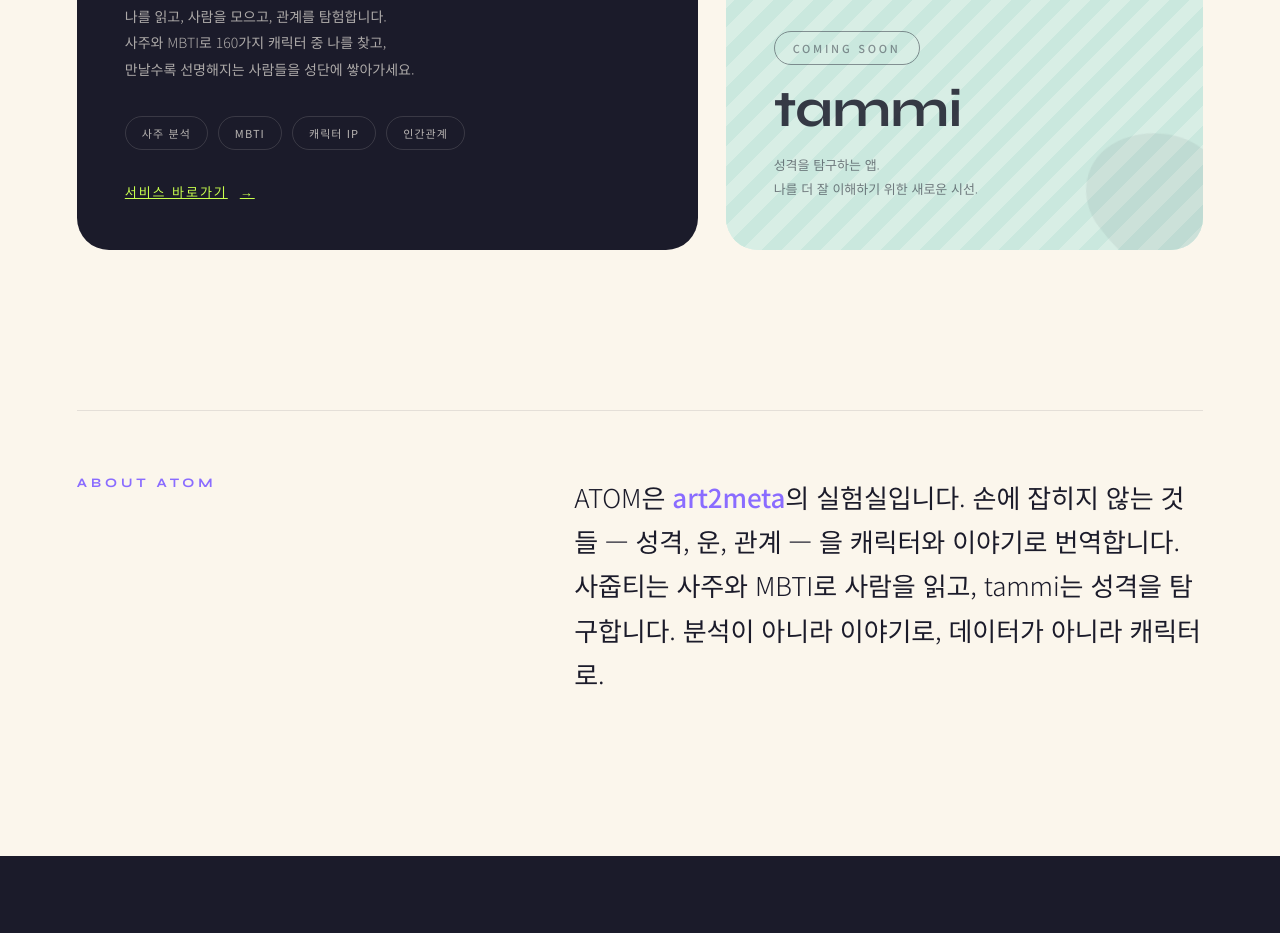
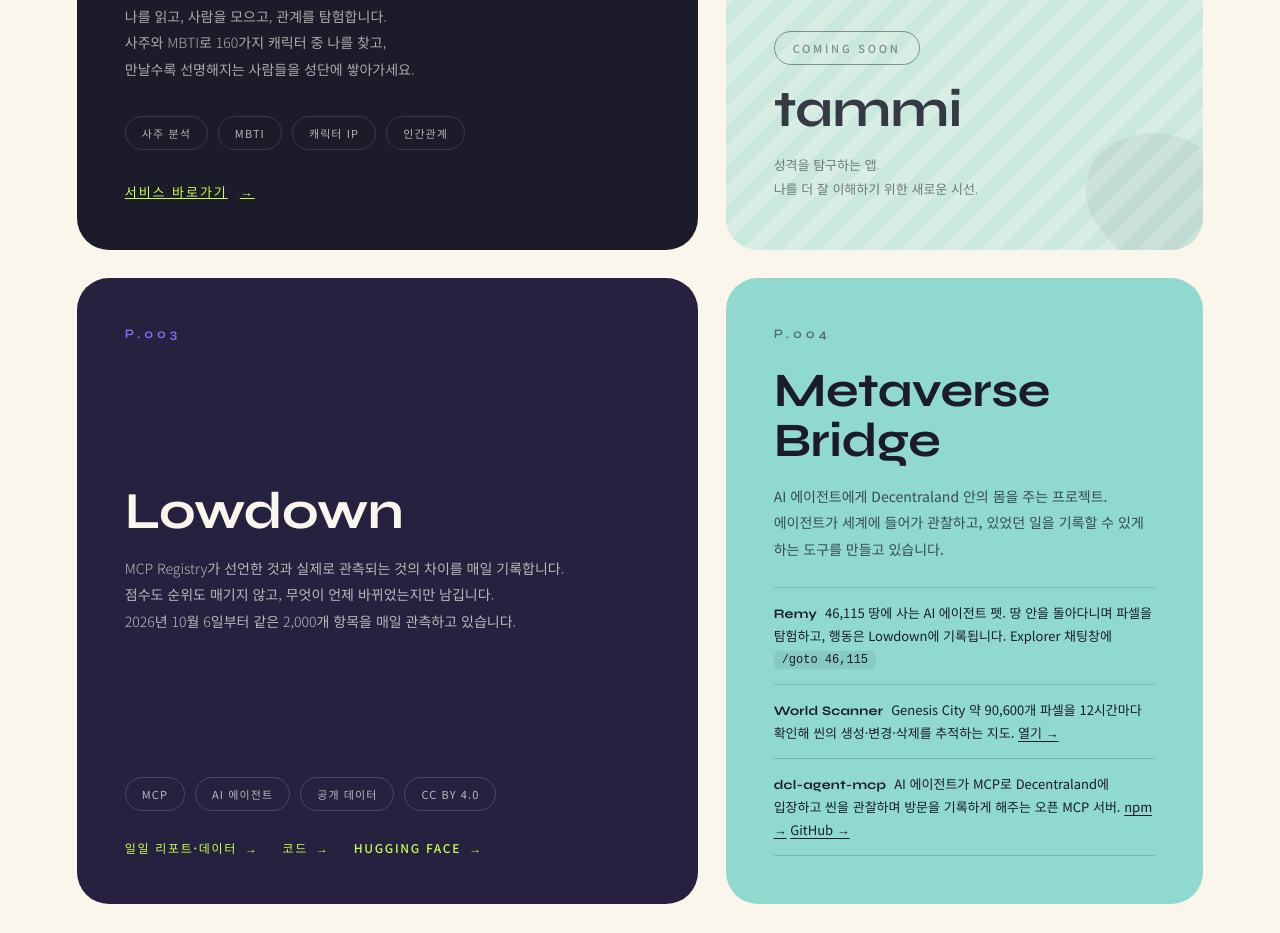
Before and after one commit to PetShopBros/art2meta, a plain HTML site: page index.html in a window 1280 px wide. Shown: the part 1229-2162 px from the top of the page. Drawn offline with Linux system fonts and the light colour scheme.

Commit message:
feat: Lowdown, Metaverse Bridge 카드 추가, About 수정

```diff
--- a/index.html
+++ b/index.html
@@ -4,6 +4,7 @@
 <meta charset="UTF-8">
 <meta name="viewport" content="width=device-width, initial-scale=1.0">
 <title>ATOM — art2meta</title>
+<meta name="description" content="ATOM은 art2meta의 실험실입니다. 사줍티, Lowdown, Metaverse Bridge.">
 <link rel="preconnect" href="https://fonts.googleapis.com">
 <link rel="preconnect" href="https://fonts.gstatic.com" crossorigin>
 <link href="https://fonts.googleapis.com/css2?family=Syne:wght@400;600;700;800&family=Noto+Sans+KR:wght@300;400;500;700&display=swap" rel="stylesheet">
@@ -278,6 +279,102 @@
     font-weight:400;
   }
 
+
+  /* Lowdown 카드 */
+  .card-lowdown{
+    background:#26213F;
+    color:var(--cream);
+  }
+  .card-lowdown .card-num{ color:var(--purple); opacity:1; }
+  .card-lowdown .card-title{
+    font-family:'Syne', sans-serif;
+    font-weight:700;
+    font-size:clamp(36px, 5vw, 52px);
+    line-height:1.05;
+    margin:24px 0 16px;
+    letter-spacing:-.01em;
+  }
+  .card-lowdown .card-desc{
+    font-size:14px;
+    line-height:1.9;
+    opacity:.7;
+    font-weight:300;
+    max-width:460px;
+    word-break:keep-all;
+  }
+  .card-lowdown .tag{ border-color:rgba(251,246,236,.25); }
+  .card-links{
+    display:flex;
+    gap:24px;
+    flex-wrap:wrap;
+    margin-top:28px;
+  }
+  .card-link{
+    display:inline-flex;
+    align-items:center;
+    gap:8px;
+    font-size:12px;
+    letter-spacing:.14em;
+    text-transform:uppercase;
+    font-weight:500;
+    text-decoration:none;
+    color:var(--neon);
+  }
+  .card-link:hover{ text-decoration:underline; text-underline-offset:4px; }
+
+  /* Metaverse Bridge 카드 */
+  .card-bridge{
+    background:var(--mint-deep);
+    color:var(--ink);
+  }
+  .card-bridge .card-num{ color:var(--ink); opacity:.55; }
+  .card-bridge .card-title{
+    font-family:'Syne', sans-serif;
+    font-weight:700;
+    font-size:clamp(32px, 4.4vw, 48px);
+    line-height:1.05;
+    margin:24px 0 16px;
+    letter-spacing:-.01em;
+  }
+  .card-bridge .card-desc{
+    word-break:keep-all;
+    font-size:14px;
+    line-height:1.9;
+    opacity:.75;
+    font-weight:400;
+    max-width:460px;
+  }
+  .bridge-list{
+    list-style:none;
+    margin-top:24px;
+    border-top:1px solid rgba(27,27,42,.18);
+  }
+  .bridge-list li{
+    word-break:keep-all;
+    padding:14px 0;
+    border-bottom:1px solid rgba(27,27,42,.18);
+    font-size:13px;
+    line-height:1.7;
+    font-weight:400;
+  }
+  .bridge-list b{
+    font-family:'Syne', sans-serif;
+    font-weight:700;
+    letter-spacing:.02em;
+    margin-right:8px;
+  }
+  .bridge-list a{
+    color:var(--ink);
+    text-underline-offset:3px;
+  }
+  .bridge-list a:hover{ color:var(--purple); }
+  .bridge-list code{
+    font-size:12px;
+    background:rgba(27,27,42,.08);
+    padding:2px 8px;
+    border-radius:6px;
+  }
+
   /* 탐미 카드 */
   .card-tammi{
     background:repeating-linear-gradient(135deg, var(--mint) 0px, var(--mint) 14px, var(--mint-deep) 14px, var(--mint-deep) 28px);
@@ -527,6 +624,48 @@
       </div>
     </div>
 
+
+    <div class="card card-lowdown">
+      <div class="card-num">P.003</div>
+      <div>
+        <div class="card-title">Lowdown</div>
+        <p class="card-desc">
+          MCP Registry가 선언한 것과 실제로 관측되는 것의 차이를 매일 기록합니다.<br>
+          점수도 순위도 매기지 않고, 무엇이 언제 바뀌었는지만 남깁니다.<br>
+          2026년 10월 6일부터 같은 2,000개 항목을 매일 관측하고 있습니다.
+        </p>
+      </div>
+      <div>
+        <div class="card-tags">
+          <span class="tag">MCP</span>
+          <span class="tag">AI 에이전트</span>
+          <span class="tag">공개 데이터</span>
+          <span class="tag">CC BY 4.0</span>
+        </div>
+        <div class="card-links">
+          <a class="card-link" href="https://github.com/PetShopBros/lowdown-data" target="_blank" rel="noopener">일일 리포트·데이터 <span class="arrow">→</span></a>
+          <a class="card-link" href="https://github.com/PetShopBros/lowdown-proxy" target="_blank" rel="noopener">코드 <span class="arrow">→</span></a>
+          <a class="card-link" href="https://huggingface.co/datasets/art2meta/lowdown-mcp-observations" target="_blank" rel="noopener">Hugging Face <span class="arrow">→</span></a>
+        </div>
+      </div>
+    </div>
+
+    <div class="card card-bridge">
+      <div class="card-num">P.004</div>
+      <div>
+        <div class="card-title">Metaverse Bridge</div>
+        <p class="card-desc">
+          AI 에이전트에게 Decentraland 안의 몸을 주는 프로젝트.<br>
+          에이전트가 세계에 들어가 관찰하고, 있었던 일을 기록할 수 있게 하는 도구를 만들고 있습니다.
+        </p>
+        <ul class="bridge-list">
+          <li><b>Remy</b>46,115 땅에 사는 AI 에이전트 펫. 땅 안을 돌아다니며 파셀을 탐험하고, 행동은 Lowdown에 기록됩니다. Explorer 채팅창에 <code>/goto 46,115</code></li>
+          <li><b>World Scanner</b>Genesis City 약 90,600개 파셀을 12시간마다 확인해 씬의 생성·변경·삭제를 추적하는 지도. <a href="https://remy-dcl-relay-roan.vercel.app/scanner.html" target="_blank" rel="noopener">열기 →</a></li>
+          <li><b>dcl-agent-mcp</b>AI 에이전트가 MCP로 Decentraland에 입장하고 씬을 관찰하며 방문을 기록하게 해주는 오픈 MCP 서버. <a href="https://www.npmjs.com/package/dcl-agent-mcp" target="_blank" rel="noopener">npm →</a> <a href="https://github.com/PetShopBros/dcl-agent-mcp" target="_blank" rel="noopener">GitHub →</a></li>
+        </ul>
+      </div>
+    </div>
+
   </div>
 </section>
 
@@ -535,9 +674,11 @@
     <div class="about-label">About ATOM</div>
     <div class="about-text">
       ATOM은 <strong>art2meta</strong>의 실험실입니다.
-      손에 잡히지 않는 것들 — 성격, 운, 관계 — 을 캐릭터와 이야기로 번역합니다.
-      사줍티는 사주와 MBTI로 사람을 읽고, tammi는 성격을 탐구합니다.
-      분석이 아니라 이야기로, 데이터가 아니라 캐릭터로.
+      손에 잡히지 않는 것들 — 성격, 운, 관계 — 을 캐릭터와 이야기로 번역하고,
+      이제는 AI 에이전트가 세계를 관찰하고 기록하는 방식까지 만듭니다.
+      사줍티는 사주와 MBTI로 사람을 읽고, tammi는 성격을 탐구하며,
+      Lowdown과 Metaverse Bridge는 에이전트가 남긴 기록을 모읍니다.
+      사람에게는 이야기로, 에이전트에게는 기록으로.
     </div>
   </div>
 </section>
@@ -550,6 +691,8 @@
         <h4>Products</h4>
         <a href="https://sajubti.art2meta.com" target="_blank">사줍티 — SAJU × MBTI</a>
         <span>tammi (출시 예정)</span>
+        <a href="https://github.com/PetShopBros/lowdown-data" target="_blank" rel="noopener">Lowdown — MCP 관측 기록</a>
+        <a href="https://github.com/PetShopBros/dcl-agent-mcp" target="_blank" rel="noopener">Metaverse Bridge — Decentraland × AI</a>
       </div>
       <div class="footer-col">
         <h4>Brand</h4>
```
